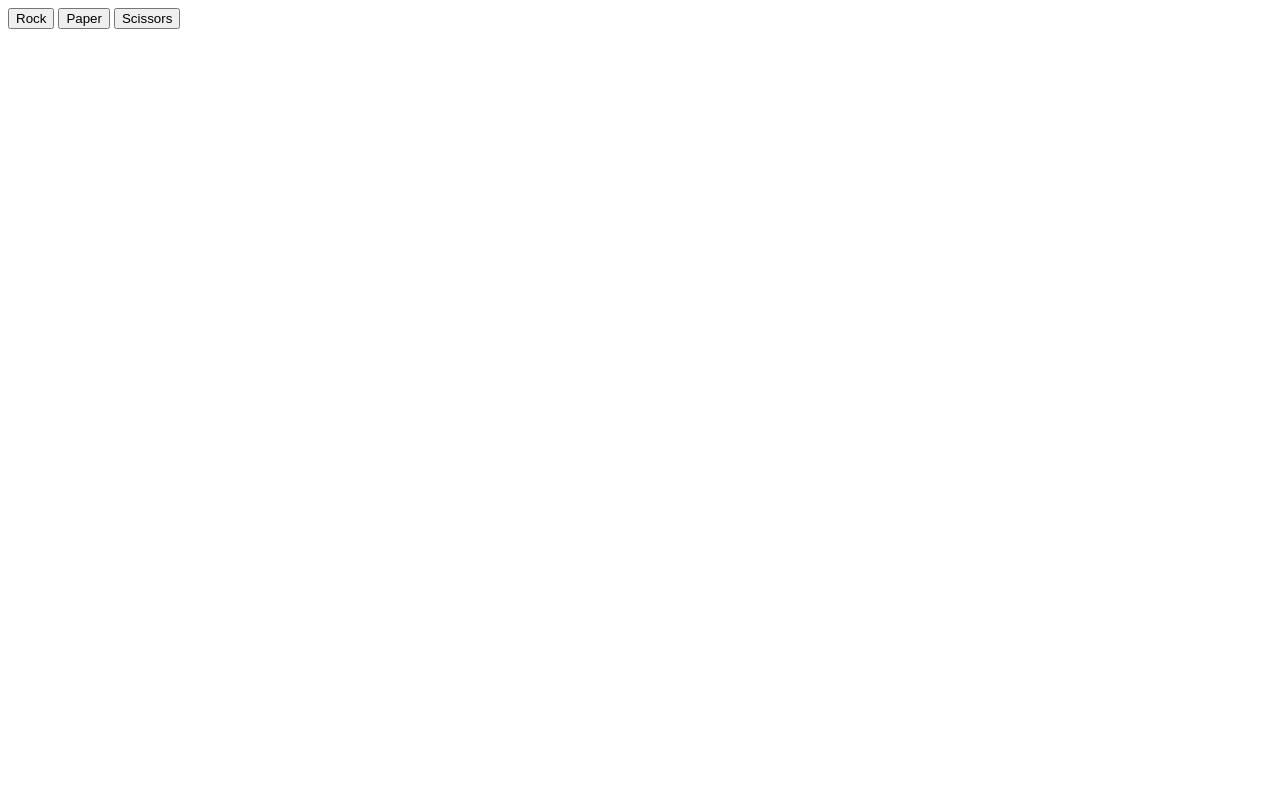
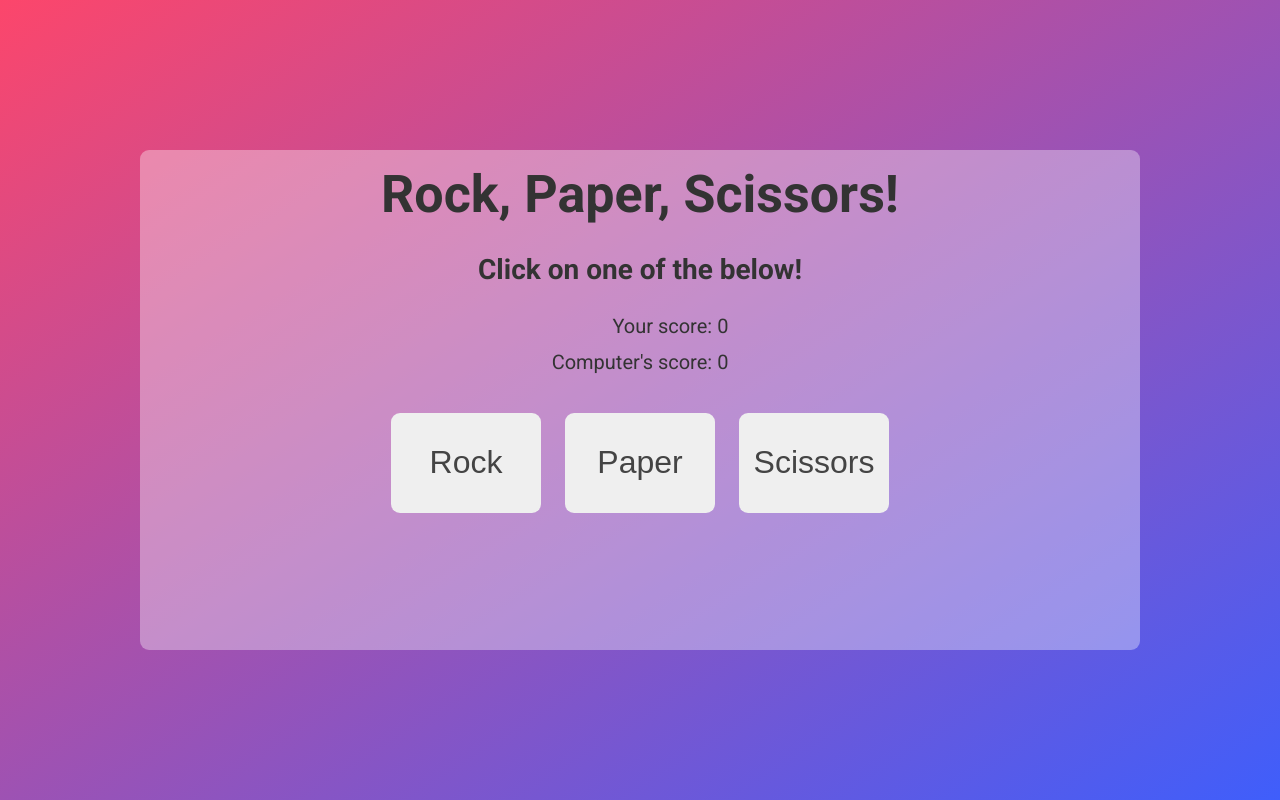
Before and after one commit to Youngmook-Lim/odin-rock-paper-scissors, a plain HTML site: page index.html in a window 1280 px wide. Drawn offline with Linux system fonts and the light colour scheme.

Commit message:
Add css and score display

```diff
--- a/index.html
+++ b/index.html
@@ -4,10 +4,23 @@
     <meta charset="UTF-8" />
     <meta http-equiv="X-UA-Compatible" content="IE=edge" />
     <meta name="viewport" content="width=device-width, initial-scale=1.0" />
+    <link rel="stylesheet" href="style.css" />
     <script defer src="script.js"></script>
     <title>Rock Paper Scissors</title>
   </head>
   <body>
+    <main>
+      <section class="headings">
+        <h1 class="heading">Rock, Paper, Scissors!</h1>
+        <h2 class="subheading">Click on one of the below!</h2>
+        <div class="scores">
+          <p class="score">Your score: <span class="score-you">0</span></p>
+          <p class="score">
+            Computer's score: <span class="score-comp">0</span>
+          </p>
+        </div>
+      </section>
+      <section class="game">
         <div class="btns">
           <button class="btn" data-output="rock">Rock</button>
           <button class="btn" data-output="paper">Paper</button>
@@ -16,5 +29,7 @@
         <div class="results">
           <h2 class="result"></h2>
         </div>
+      </section>
+    </main>
   </body>
 </html>
--- a/script.js
+++ b/script.js
@@ -10,6 +10,8 @@ const buttonPaper = document.querySelector(".paper");
 const buttonScissors = document.querySelector(".scissors");
 const buttons = document.querySelector(".btns");
 const result = document.querySelector(".result");
+const scoreYou = document.querySelector(".score-you");
+const scoreComp = document.querySelector(".score-comp");
 
 const computerPlay = function () {
   const result = Math.floor(Math.random() * 3) + 1;
@@ -35,6 +37,7 @@ const playRound = function (playerSelection, computerSelection) {
     (playerSelection === "scissors" && computerSelection === "paper")
   ) {
     playerScore++;
+    scoreYou.textContent = `${playerScore}`;
     return `You Win! ${playerSelection[0].toUpperCase()}${playerSelection.slice(
       1
     )} beats ${computerSelection[0].toUpperCase()}${computerSelection.slice(
@@ -42,6 +45,7 @@ const playRound = function (playerSelection, computerSelection) {
     )}!`;
   } else {
     computerScore++;
+    scoreComp.textContent = `${computerScore}`;
     return `You Lose! ${computerSelection[0].toUpperCase()}${computerSelection.slice(
       1
     )} beats ${playerSelection[0].toUpperCase()}${playerSelection.slice(1)}!`;
@@ -58,9 +62,11 @@ buttons.addEventListener("click", function (e) {
   result.textContent = `${roundResult}`;
   if (playerScore === 5) {
     result.textContent = `Player Wins!`;
+    result.classList.add("win");
     playing = false;
   } else if (computerScore === 5) {
     result.textContent = `Computer Wins!`;
+    result.classList.add("win");
     playing = false;
   }
   console.log(playerScore, computerScore);
--- /dev/null
+++ b/style.css
@@ -0,0 +1,105 @@
+@import url("https://fonts.googleapis.com/css2?family=Roboto:wght@400;700&display=swap");
+
+* {
+  margin: 0;
+  padding: 0;
+  box-sizing: border-box;
+}
+
+html {
+  font-size: 62.5%;
+  /* box-sizing: border-box; */
+}
+
+body {
+  font-family: "Roboto", sans-serif;
+  font-weight: 400;
+  height: 100vh;
+  color: #333;
+  background-image: linear-gradient(to top left, #3f5efb, #fc466b);
+  display: flex;
+  align-items: center;
+  justify-content: center;
+}
+
+main {
+  width: 100rem;
+  height: 50rem;
+  background-color: rgba(255, 255, 255, 0.35);
+  border-radius: 9px;
+  overflow: hidden;
+  display: flex;
+  flex-direction: column;
+  justify-content: center;
+  align-items: center;
+}
+
+.headings {
+  flex: 1;
+  display: flex;
+  flex-direction: column;
+  align-items: center;
+  justify-content: space-around;
+}
+
+.heading {
+  font-size: 5.2rem;
+}
+
+.subheading {
+  font-size: 2.8rem;
+}
+
+.game {
+  flex: 1;
+  display: flex;
+  flex-direction: column;
+  align-items: center;
+  /* justify-content: space-around; */
+}
+
+.btns {
+  flex: 5;
+  display: flex;
+  align-items: center;
+  gap: 2.4rem;
+  /* margin-top: 2.4rem; */
+}
+
+.btn {
+  cursor: pointer;
+  color: #444;
+  border-radius: 9px;
+  border: none;
+  width: 15rem;
+  height: 10rem;
+  font-size: 3.2rem;
+  overflow: hidden;
+}
+
+.results {
+  flex: 5;
+  display: flex;
+  align-items: center;
+  justify-content: center;
+  width: 100%;
+}
+.result {
+  font-size: 5.2rem;
+  border-radius: 9px;
+  padding: 1.2rem 2.4rem;
+}
+
+.win {
+  color: #ccc;
+  background-color: #444;
+}
+
+.scores {
+  font-size: 2rem;
+}
+
+.score {
+  text-align: right;
+  margin-bottom: 1.2rem;
+}
```
Lines whose indentation alone changed are shown as unchanged.
